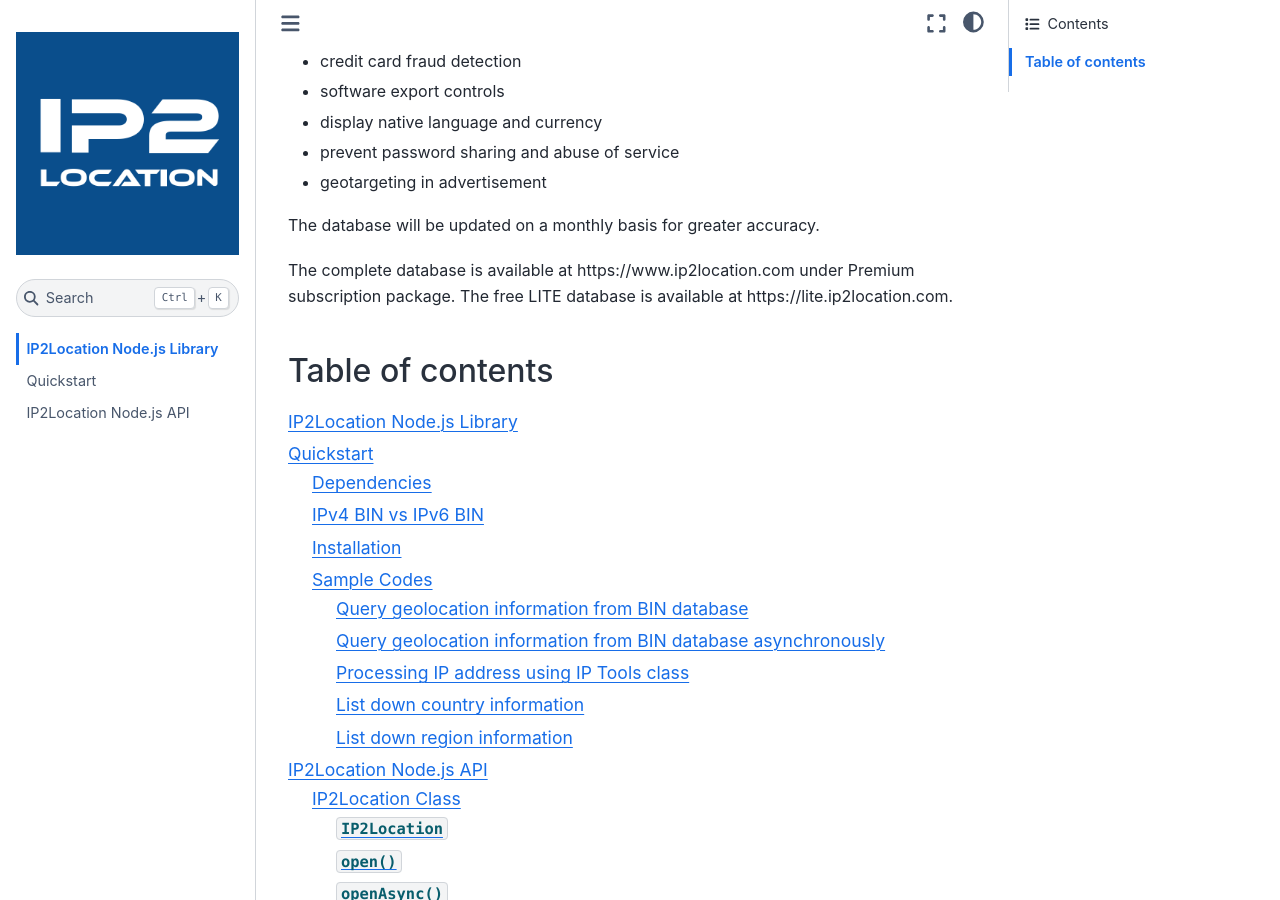
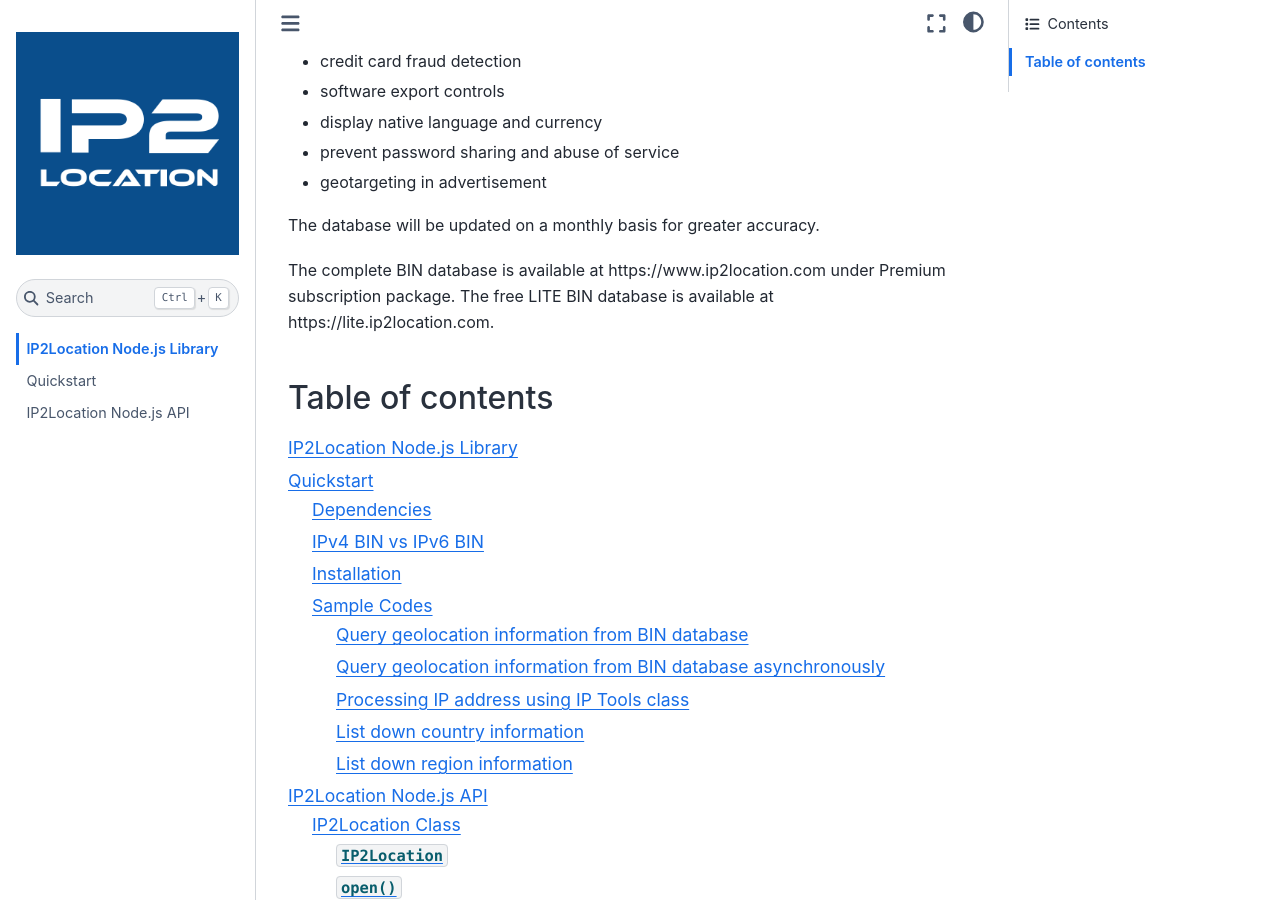
Before and after one commit to ip2location/ip2location-nodejs, a Sphinx documentation site: the page built from docs/source/index.md, in a window 1280 px wide and 900 px high, scrolled down 546 px. Built offline with Sphinx 7.4.7 and the Sphinx Book theme 1.1.4, drawn with Linux system fonts in a browser that asks for light colours.

Commit message:
Make it clear that the mentioned files are BIN database files

```diff
--- a/docs/source/index.md
+++ b/docs/source/index.md
@@ -16,8 +16,8 @@
 
 The database will be updated on a monthly basis for greater accuracy.
 
-The complete database is available at https://www.ip2location.com under Premium subscription package.
-The free LITE database is available at https://lite.ip2location.com.
+The complete BIN database is available at https://www.ip2location.com under Premium subscription package.
+The free LITE BIN database is available at https://lite.ip2location.com.
 
 
 ## Table of contents
```
Also changed, not shown: docs/source/quickstart.md (+2 -2 lines).
